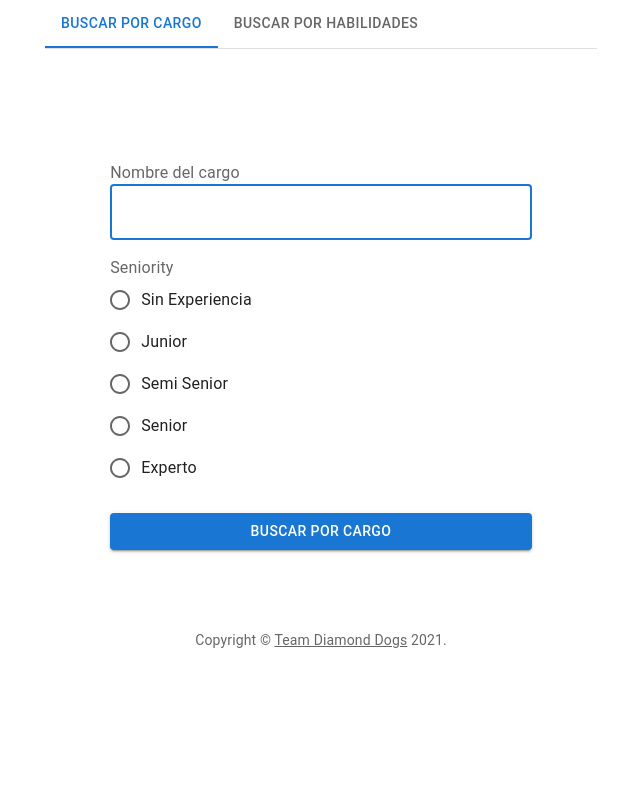
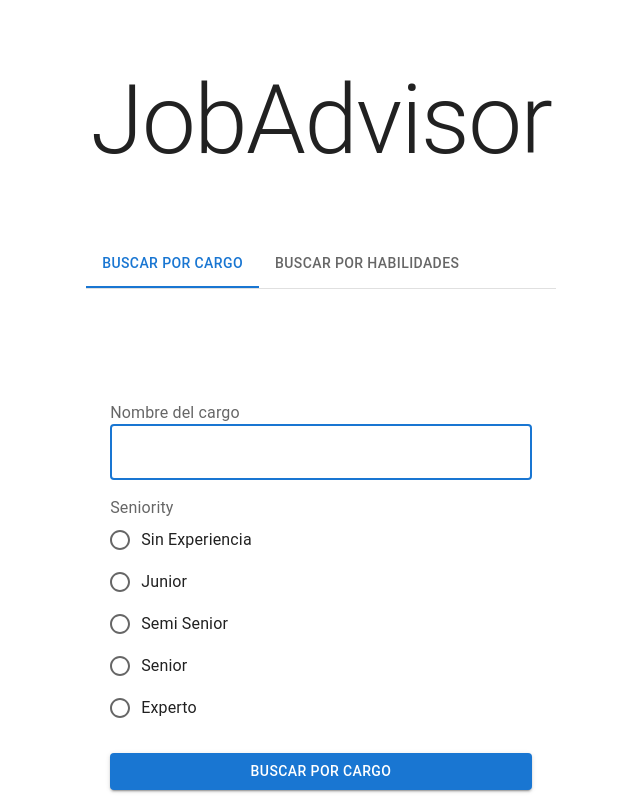
Before and after one commit to Team-Diamond-Dogs/project-jobadvisor, a React (Create React App) app in the folder web/: page / in a window 1280 px wide. Shown: the top 800 px of the page, without its empty margins (319-959 px from the left). Built offline with nearby package versions, Linux system fonts and the light colour scheme; no server answers.

Commit message:
feat(web): Add app name to the ui

```diff
--- a/web/src/components/App.js
+++ b/web/src/components/App.js
@@ -3,14 +3,21 @@ import {
     Routes,
     Route
 } from 'react-router-dom';
-import { Container } from '@mui/material';
-import { Typography } from '@mui/material';
-import { Link } from '@mui/material';
-import { CssBaseline } from '@mui/material';
-import './App.css';
+import {
+    Box,
+    Container,
+    CssBaseline,
+    Link,
+    Typography
+} from '@mui/material';
+import { createTheme, ThemeProvider } from '@mui/material/styles';
 import HomePage from '../pages/SearchPage';
 import JobResultsPage from '../pages/JobResultsPage';
 import SkillResultsPage from '../pages/SkillResultsPage';
+import './App.css';
+
+
+const theme = createTheme();
 
 function Copyright(props) {
     return (
@@ -20,15 +27,27 @@ function Copyright(props) {
                 Team Diamond Dogs
             </Link>{' '}
             {new Date().getFullYear()}
-        {'.'}
         </Typography>
     );
 }
 
 function App() {
     return (
+        <ThemeProvider theme={theme}>
             <Container component="main" maxWidth="sm">
                 <CssBaseline />
+                <Box sx={{
+                    marginTop: 8,
+                    display: 'flex',
+                    flexDirection: 'column',
+                    alignItems: 'center',
+                }}
+                >
+                    <Typography variant="h1">JobAdvisor</Typography>
+                    <Box sx={{
+                        marginTop: 8,
+                        marginBottom: 8
+                    }}>
                         <Router>
                             <Routes>
                                 <Route path="/" element={<HomePage />} />
@@ -36,9 +55,12 @@ function App() {
                                 <Route path="/skill-results" element={<SkillResultsPage />} />
                             </Routes>
                         </Router>
+                    </Box>
 
                     <Copyright sx={{ mt: 5 }} />
+                </Box>
             </Container>
+        </ThemeProvider>
     );
 }
 
```
Lines whose indentation alone changed are shown as unchanged.
